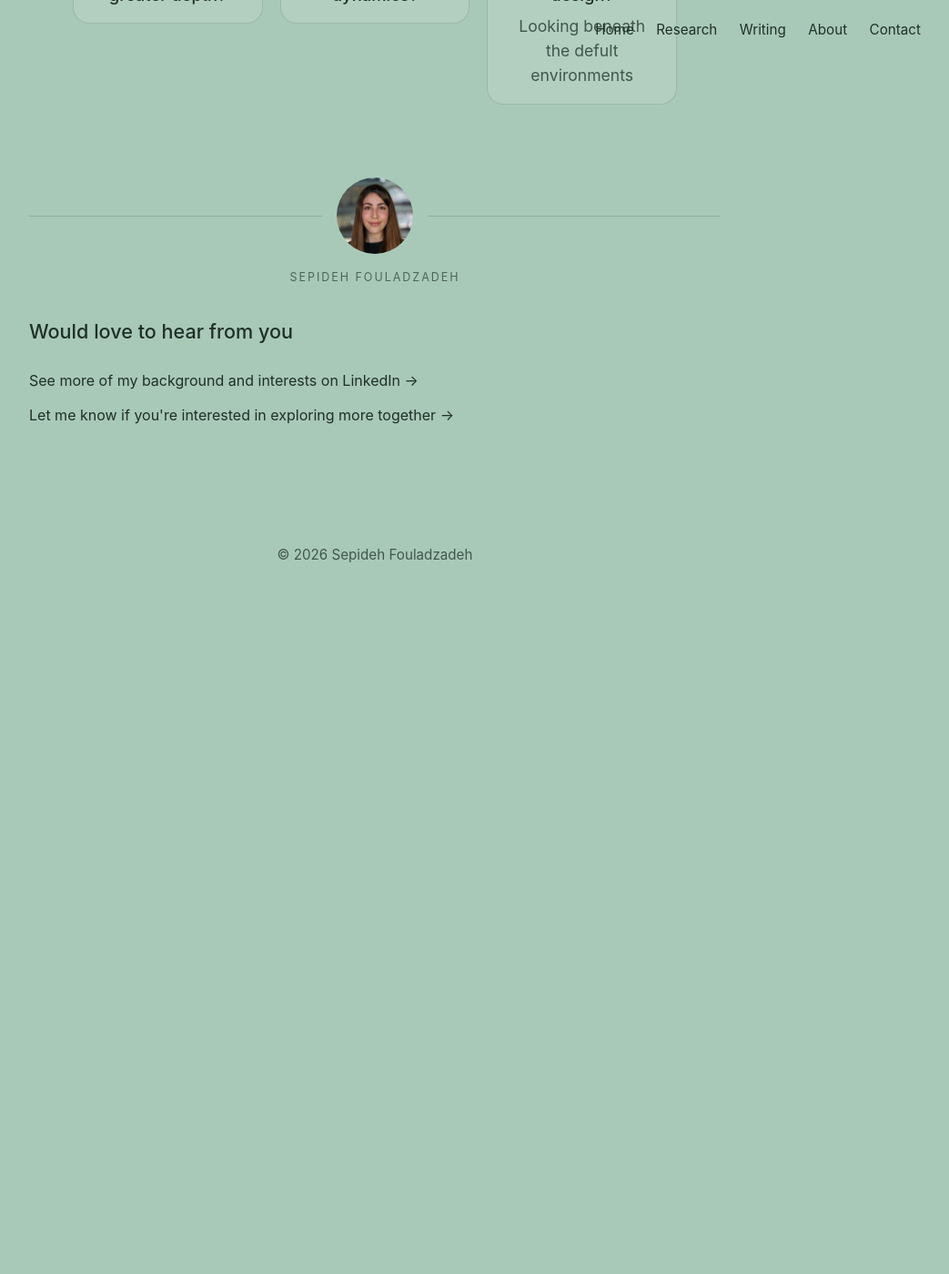
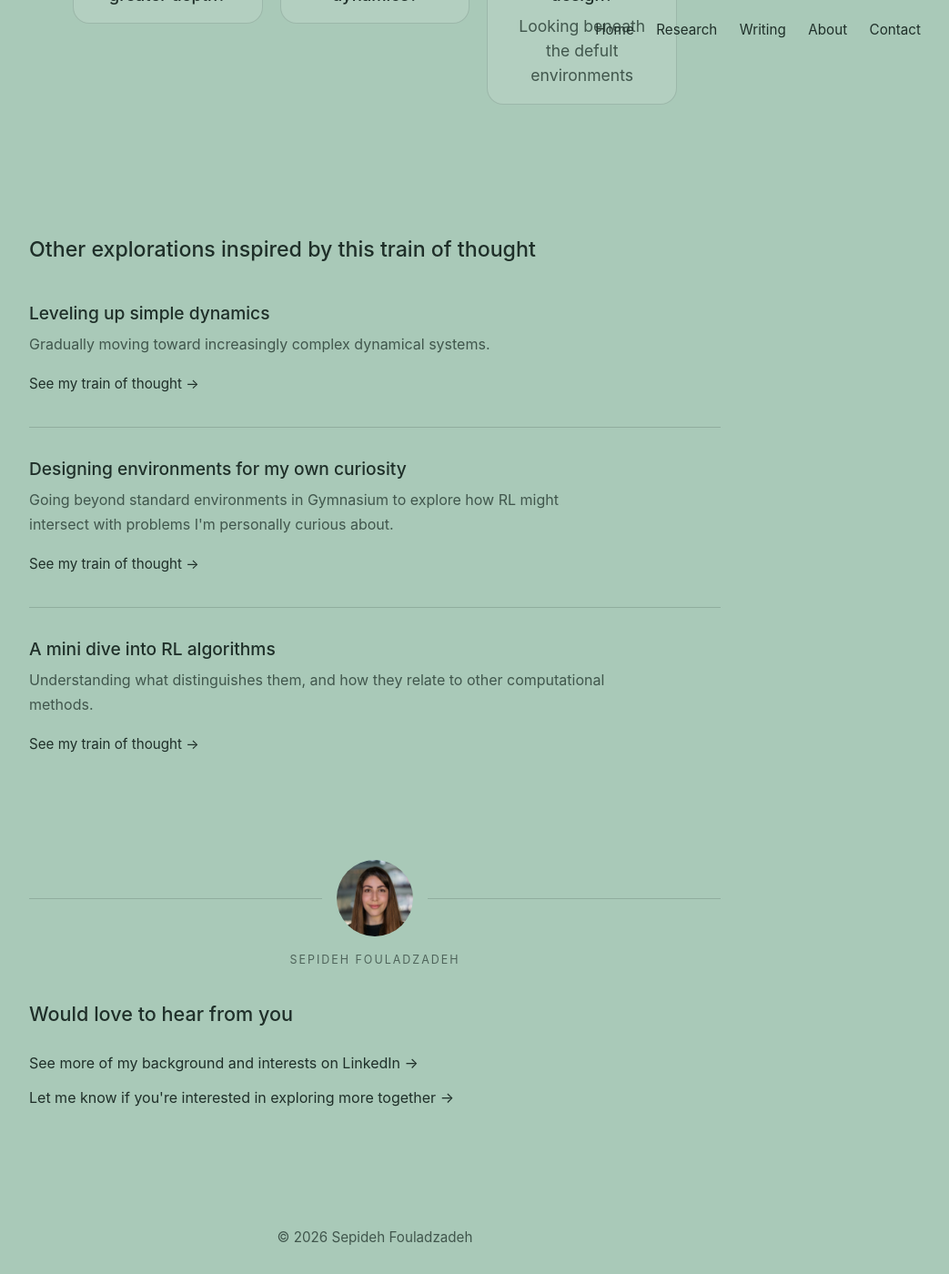
Before and after one commit to SepidehFouladzadeh/SepidehFouladzadeh.github.io, a Jekyll site: the page built from _posts/2026-08-15-bio-network.md, in a window 1280 px wide and 1400 px high, scrolled down 1341 px. Shown: the whole window at 91% size, without its empty margins (228-1271 px from the left). Built offline with Jekyll 4.4.1, drawn with Linux system fonts in a browser that asks for light colours; before the commit the page ends 2011 px from its top, so only the background shows below that.

Commit message:
new exploration

```diff
--- a/_posts/2026-08-15-bio-network.md
+++ b/_posts/2026-08-15-bio-network.md
@@ -197,3 +197,49 @@ permalink: /research/bio-network/
     </div>
     </div>
 </div>
+
+<section class="related-explorations">
+
+  <h2>Other explorations inspired by this train of thought</h2>
+
+  <div class="related-exploration-list">
+
+    <article class="related-exploration-item">
+      <h3>Leveling up simple dynamics</h3>
+
+      <p>
+        Gradually moving toward increasingly complex dynamical systems.
+      </p>
+
+      <a href="/research/rl-vs-control/beyond-simple-dynamics/">
+        See my train of thought →
+      </a>
+    </article>
+
+    <article class="related-exploration-item">
+      <h3>Designing environments for my own curiosity</h3>
+
+      <p>
+        Going beyond standard environments in Gymnasium to explore how RL might intersect with problems I'm personally curious about.
+      </p>
+
+      <a href="/research/rl-vs-control/custom-environment/">
+        See my train of thought →
+      </a>
+    </article>
+
+    <article class="related-exploration-item">
+      <h3>A mini dive into RL algorithms</h3>
+
+      <p>
+        Understanding what distinguishes them, and how they relate to other computational methods.
+      </p>
+
+      <a href="/research/rl-vs-control/rl-algorithms/">
+        See my train of thought →
+      </a>
+    </article>
+
+  </div>
+
+</section>
```
